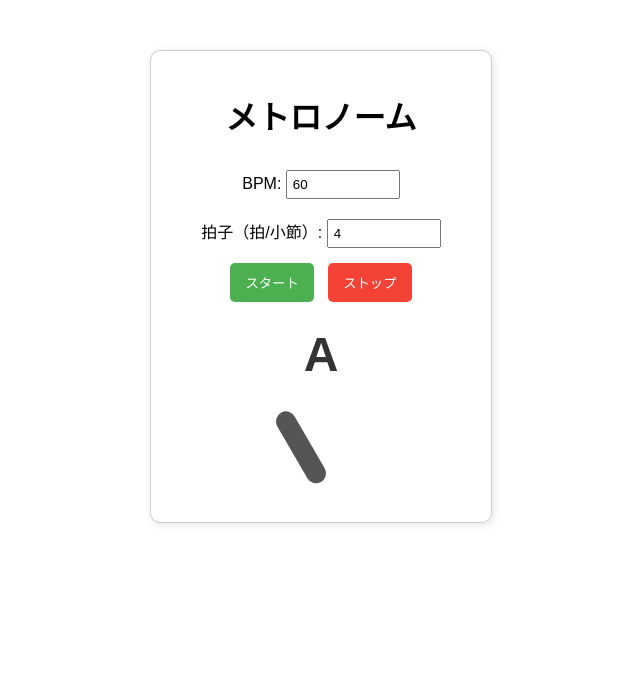
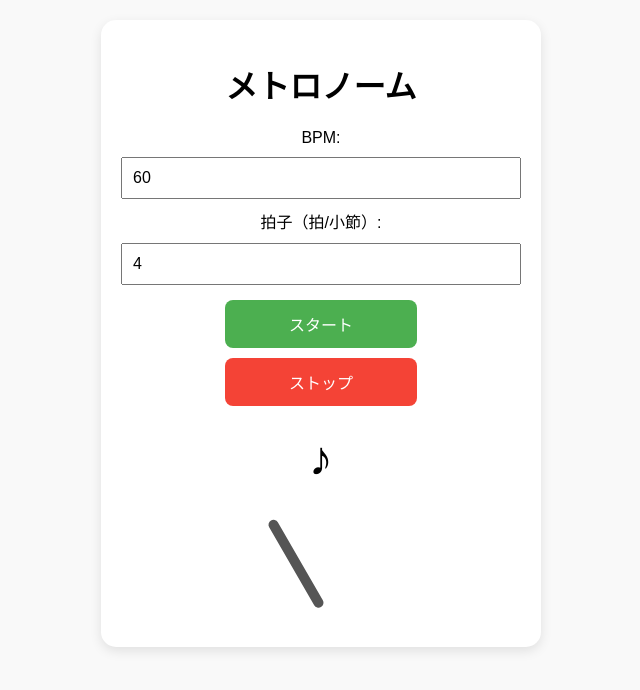
Before and after one commit to nao-nozaki/metronome, a plain HTML site: page index.html in a window 1280 px wide. Both pictures are taken after a click on the button "スタート". Shown: the whole page, without its empty margins (319-959 px from the left). Drawn offline with Linux system fonts and the light colour scheme.

Commit message:
Update index.html

```diff
--- a/index.html
+++ b/index.html
@@ -8,26 +8,32 @@
         body {
             font-family: Arial, sans-serif;
             text-align: center;
-            margin: 50px;
+            margin: 0;
+            padding: 20px;
+            background-color: #f9f9f9;
         }
         .container {
-            max-width: 300px;
+            max-width: 400px;
             margin: auto;
             padding: 20px;
-            border: 1px solid #ccc;
-            border-radius: 10px;
-            box-shadow: 2px 2px 10px rgba(0,0,0,0.1);
+            background-color: #fff;
+            border-radius: 15px;
+            box-shadow: 0 4px 12px rgba(0,0,0,0.1);
         }
         input {
-            width: 100px;
+            width: 100%;
+            padding: 10px;
             margin: 10px 0;
-            padding: 5px;
+            font-size: 1rem;
+            box-sizing: border-box;
         }
         button {
-            margin: 5px;
-            padding: 10px 15px;
+            width: 48%;
+            padding: 12px;
+            font-size: 1rem;
+            margin: 5px 1%;
             border: none;
-            border-radius: 5px;
+            border-radius: 8px;
             cursor: pointer;
         }
         .start {
@@ -38,15 +44,14 @@
             background-color: #f44336;
             color: white;
         }
-        #note-display {
+        #beat-display {
             font-size: 3rem;
-            margin-top: 20px;
-            font-weight: bold;
-            color: #333;
+            margin: 20px 0;
+            height: 3.5rem;
         }
         #pendulum {
-            width: 20px;
-            height: 80px;
+            width: 10px;
+            height: 100px;
             margin: 20px auto;
             background-color: #555;
             border-radius: 10px;
@@ -60,13 +65,13 @@
         <h1>メトロノーム</h1>
         <label for="bpm">BPM:</label>
         <input type="number" id="bpm" value="60">
-        <br>
         <label for="beatsPerMeasure">拍子（拍/小節）:</label>
         <input type="number" id="beatsPerMeasure" value="4">
-        <br>
-        <button id="start" class="start">スタート</button>
-        <button id="stop" class="stop">ストップ</button>
-        <div id="note-display">♪</div>
+        <div>
+            <button id="start" class="start">スタート</button>
+            <button id="stop" class="stop">ストップ</button>
+        </div>
+        <div id="beat-display">♪</div>
         <div id="pendulum"></div>
     </div>
 
@@ -76,50 +81,49 @@
             const stopButton = document.getElementById("stop");
             const bpmInput = document.getElementById("bpm");
             const beatsInput = document.getElementById("beatsPerMeasure");
-            const noteDisplay = document.getElementById("note-display");
+            const beatDisplay = document.getElementById("beat-display");
             const pendulum = document.getElementById("pendulum");
             let intervalId = null;
             let beatCount = 0;
-            const notes = ["C", "D", "E", "F", "G", "A", "B"];
-
             const audioCtx = new (window.AudioContext || window.webkitAudioContext)();
+            const scaleNotes = ['C', 'D', 'E', 'F', 'G', 'A', 'B'];
 
             function playClick() {
                 const osc = audioCtx.createOscillator();
                 const gain = audioCtx.createGain();
-                osc.frequency.setValueAtTime(800, audioCtx.currentTime);
+                osc.frequency.setValueAtTime(1000, audioCtx.currentTime);
                 gain.gain.setValueAtTime(1, audioCtx.currentTime);
                 gain.gain.exponentialRampToValueAtTime(0.001, audioCtx.currentTime + 0.05);
-
                 osc.connect(gain);
                 gain.connect(audioCtx.destination);
-
                 osc.start();
                 osc.stop(audioCtx.currentTime + 0.05);
             }
 
-            function updateVisuals(beat) {
+            function updateVisuals(beat, totalBeats) {
                 const angle = beat % 2 === 0 ? -30 : 30;
                 pendulum.style.transform = `rotate(${angle}deg)`;
-
-                if (beat % 6 === 0) {
-                    const randomNote = notes[Math.floor(Math.random() * notes.length)];
-                    noteDisplay.textContent = randomNote;
+                if ((beat + 1) % 6 === 0) {
+                    const note = scaleNotes[Math.floor(Math.random() * scaleNotes.length)];
+                    beatDisplay.textContent = note;
+                } else {
+                    beatDisplay.textContent = '♪';
                 }
             }
 
             function startMetronome() {
                 if (intervalId) return;
                 let bpm = parseInt(bpmInput.value, 10) || 60;
+                let beatsPerMeasure = parseInt(beatsInput.value, 10) || 4;
                 let interval = (60 / bpm) * 1000;
                 beatCount = 0;
-
+                audioCtx.resume();
                 playClick();
-                updateVisuals(beatCount);
+                updateVisuals(beatCount, beatsPerMeasure);
                 intervalId = setInterval(() => {
-                    beatCount++;
+                    beatCount = (beatCount + 1) % beatsPerMeasure;
                     playClick();
-                    updateVisuals(beatCount);
+                    updateVisuals(beatCount, beatsPerMeasure);
                 }, interval);
             }
 
@@ -127,7 +131,7 @@
                 if (intervalId) {
                     clearInterval(intervalId);
                     intervalId = null;
-                    noteDisplay.textContent = "♪";
+                    beatDisplay.textContent = "♪";
                     pendulum.style.transform = "rotate(0deg)";
                 }
             }
```
